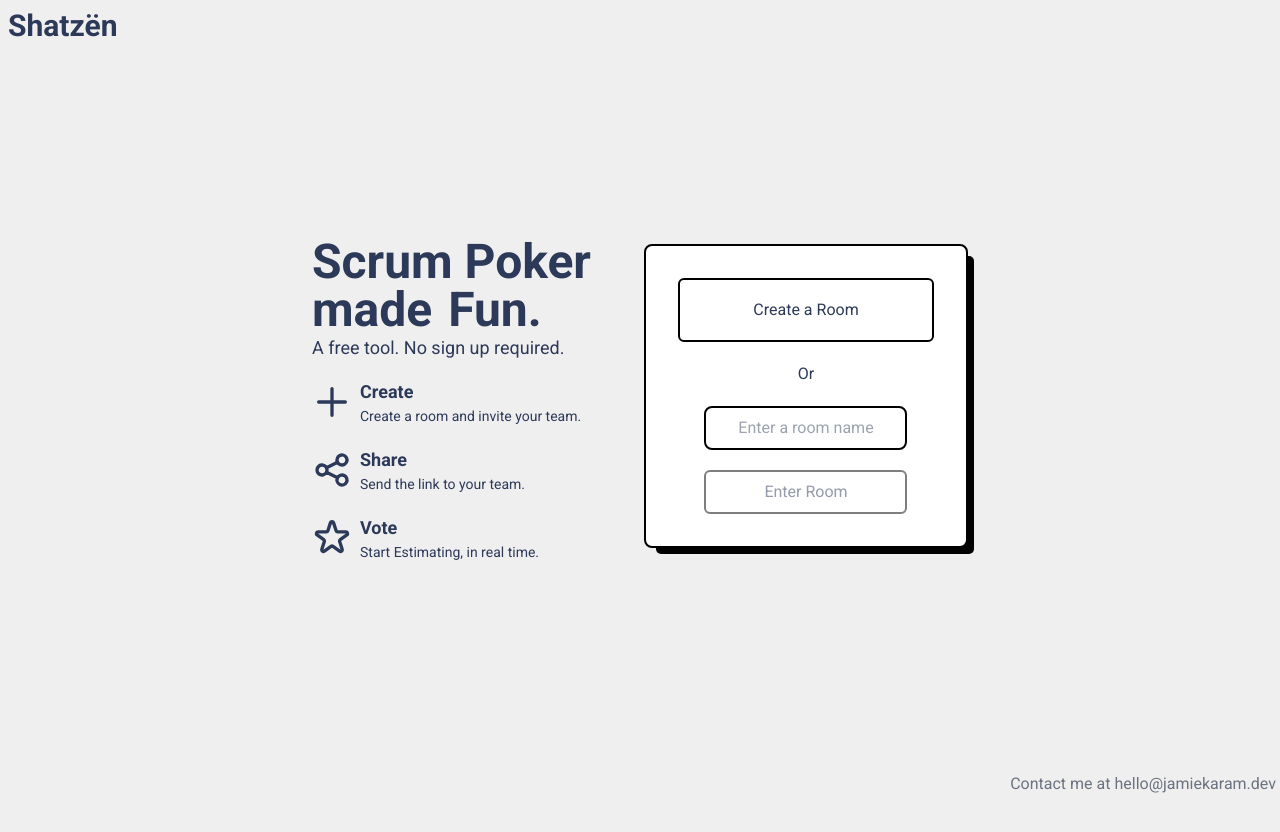
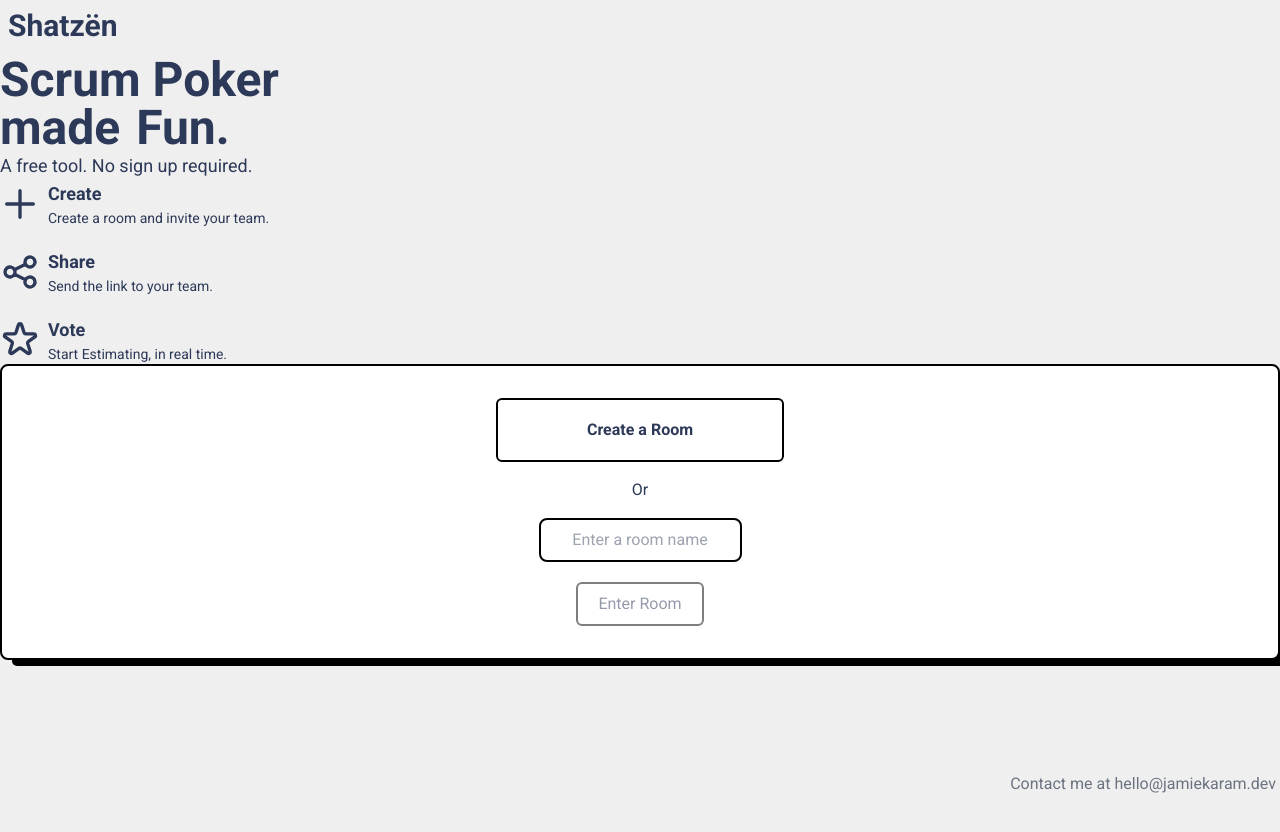
Before and after one commit to JKaram/Shatzen, a Next.js app in the folder apps/web/: page / in a window 1280 px wide. Shown: the top 832 px of the page. After the commit the page ends 800 px from the top, so only its background shows below. Built offline with nearby package versions, Linux system fonts and the light colour scheme.

Commit message:
chore: add container component

```diff
--- a/apps/web/components/Button.tsx
+++ b/apps/web/components/Button.tsx
@@ -22,7 +22,7 @@ export default function Button({
     <button
       {...rest}
       className={classNames(
-        "py-2 bg-white border-2 border-black rounded-md w-full transition active:translate-y-0 hover:-translate-y-0.5 mx-auto",
+        "p-2 bg-white border-2 border-black rounded-md transition active:translate-y-0 hover:-translate-y-0.5 mx-auto",
         disabled ? "opacity-50 hover:translate-y-0" : "",
         variant === "secondary"
           ? "border-0 hover:translate-y-0 hover:bg-slate-100"
--- /dev/null
+++ b/apps/web/components/Container.tsx
@@ -0,0 +1,22 @@
+import classNames from "classnames";
+import React from "react";
+
+type Props = {
+  children: React.ReactNode;
+  className?: string;
+};
+
+const Container = (props: Props) => {
+  return (
+    <div
+      className={classNames(
+        "p-8 bg-white border-2 border-black rounded-lg shadow-base",
+        props.className
+      )}
+    >
+      {props.children}
+    </div>
+  );
+};
+
+export default Container;
--- a/apps/web/components/Modal.tsx
+++ b/apps/web/components/Modal.tsx
@@ -18,7 +18,7 @@ export default function Modal(props: Props) {
   }
 
   return (
-    <Dialog open={props.show} onClose={onClose}>
+    <Dialog className="" open={props.show} onClose={onClose}>
       <div className="fixed inset-0 bg-black/30" aria-hidden="true" />
       <motion.div
         initial="initial"
@@ -33,15 +33,17 @@ export default function Modal(props: Props) {
             x: 0,
           },
         }}
-        className="fixed inset-x-0 inset-y-0 m-auto h-3/4"
+        className="fixed inset-x-0 inset-y-0 flex items-center justify-center"
       >
         <Dialog.Panel className="flex flex-col max-w-2xl p-2 m-auto overflow-y-auto bg-white border-2 border-black rounded-lg shadow-base">
           <Dialog.Title className="text-2xl font-bold">OPTIONS</Dialog.Title>
           <div className="p-4">{props.children}</div>
           <div className="sticky bottom-0 flex flex-col justify-end flex-grow w-full gap-1 pt-1 bg-white ">
             <div className="text-center text-red-500">{props.message}</div>
-            <Button onClick={props.onSave}>Save</Button>
-            <Button variant="secondary" onClick={onClose}>
+            <Button className="w-full" onClick={props.onSave}>
+              Save
+            </Button>
+            <Button className="w-full" variant="secondary" onClick={onClose}>
               Cancel
             </Button>
           </div>
--- a/apps/web/components/PageLayout.tsx
+++ b/apps/web/components/PageLayout.tsx
@@ -12,9 +12,7 @@ export default function PageLayout({ children, className = undefined }: Props) {
 
   return (
     <div
-      className={classNames(
-        "max-w-md text-primary min-h-screen m-auto transition-all md:max-w-lg lg:max-w-xl xl:max-w-2xl 2xl:max-w-3xl"
-      )}
+      className={classNames(" max-w-7xl text-primary m-auto transition-all")}
     >
       <Nav />
       <motion.div
@@ -34,10 +32,7 @@ export default function PageLayout({ children, className = undefined }: Props) {
         }}
       >
         <main
-          className={classNames(
-            "px-2 h-[calc(100vh-96px)] mt-[44px]",
-            className
-          )}
+          className={classNames("h-[calc(100vh-96px)] mt-[48px]", className)}
         >
           {children}
         </main>
--- a/apps/web/components/input.tsx
+++ b/apps/web/components/input.tsx
@@ -1,20 +1,26 @@
+import classNames from "classnames";
 import React from "react";
 
 type Props = {
   onChange: (e: React.ChangeEvent<HTMLInputElement>) => void;
   placeholder?: string;
+  className?: string;
   [x: string]: any;
 };
 
 export default function Input({
   onChange,
   placeholder = undefined,
+  className = undefined,
   ...rest
 }: Props) {
   return (
     <input
       {...rest}
-      className="p-2 border-2 text-center border-black rounded-lg w-full max-w-[13rem] mx-auto focus:border-red-500 focus:outline-none"
+      className={classNames(
+        "p-2 mx-auto text-center border-2 border-black rounded-lg focus:border-red-500 focus:outline-none",
+        className
+      )}
       onChange={onChange}
       placeholder={placeholder}
     />
--- a/apps/web/pages/index.tsx
+++ b/apps/web/pages/index.tsx
@@ -8,6 +8,7 @@ import Input from "../components/input";
 import Head from "next/head";
 import TextAnimation from "../components/TextAnimation";
 import { PlusIcon, ShareIcon, StarIcon } from "@heroicons/react/outline";
+import Container from "../components/Container";
 
 const iconStyle = "h-10 w-10";
 
@@ -48,13 +49,13 @@ const App = () => {
   }
 
   return (
-    <PageLayout className="flex flex-col items-center align-middle md:flex-row md:justify-between">
+    <PageLayout className="flex flex-col">
       <Head>
         <title>Shätzen</title>
         <meta property="og:title" content="Shätzen" key="title" />
       </Head>
 
-      <div className="flex flex-col justify-center flex-grow">
+      <div className="flex flex-col">
         <div className="mt-2">
           <h2 className="text-5xl font-bold transition-all">
             Scrum Poker <br /> made <TextAnimation />
@@ -63,7 +64,7 @@ const App = () => {
           <span className="text-lg">A free tool. No sign up required.</span>
         </div>
 
-        <ul className="flex flex-col justify-around w-full gap-5 mt-4">
+        <ul className="flex flex-col gap-5">
           {steps.map((step) => (
             <ListItem
               key={step.label}
@@ -75,8 +76,11 @@ const App = () => {
         </ul>
       </div>
 
-      <div className="flex flex-col items-center justify-center flex-grow gap-5 p-8 bg-white border-2 border-black rounded-lg shadow-base">
-        <Button className="w-full h-16 bg-amber-200" onClick={generateRoomId}>
+      <Container className="flex flex-col items-center gap-4">
+        <Button
+          className="h-16 font-bold w-72 bg-amber-300 "
+          onClick={generateRoomId}
+        >
           Create a Room
         </Button>
         <span>Or</span>
@@ -105,7 +109,7 @@ const App = () => {
             Enter Room
           </Button>
         </form>
-      </div>
+      </Container>
     </PageLayout>
   );
 };
--- a/apps/web/pages/login/[uuid].tsx
+++ b/apps/web/pages/login/[uuid].tsx
@@ -8,6 +8,7 @@ import { USER_NAME_SIZE, USER_STRING_MIN_SIZE } from "../../types/constants";
 import Head from "next/head";
 import CardBuilder from "../../components/CardBuilder";
 import { useCardBuilder } from "../../hooks/useCardBuilder";
+import Container from "../../components/Container";
 
 const Login = () => {
   const router = useRouter();
@@ -36,24 +37,26 @@ const Login = () => {
         <title>Shätzen | Login</title>
         <meta property="og:title" content="Room login" key="title" />
       </Head>
-      <div className="flex flex-col items-center p-8 space-y-5 bg-white border-2 border-black rounded-lg shadow-base">
-        <span className="text-lg">Enter your name</span>
-
+      <Container>
         <form
-          className="flex flex-col w-full mt-5 space-y-4"
+          className="flex flex-col items-center gap-4"
           onSubmit={(e) => {
             e.preventDefault();
             userJoin({ name, ...selected }, sanitizeUuid);
           }}
         >
+          <span className="text-lg">Enter your name</span>
           <Input
             autoFocus
             onChange={updateName}
             placeholder="Name"
             maxLength={USER_NAME_SIZE}
+            className="w-48"
           />
+
+          <CardBuilder selected={selected} setSelected={setSelected} />
+
           <Button
-            className="w-32 mt-5"
             type="submit"
             disabled={
               !name || !name.trim() || name.length < USER_STRING_MIN_SIZE
@@ -62,8 +65,7 @@ const Login = () => {
             Join Room
           </Button>
         </form>
-        <CardBuilder selected={selected} setSelected={setSelected} />
-      </div>
+      </Container>
     </PageLayout>
   );
 };
```
Also changed, not shown: apps/web/types/constants.ts (line endings or trailing spaces).
